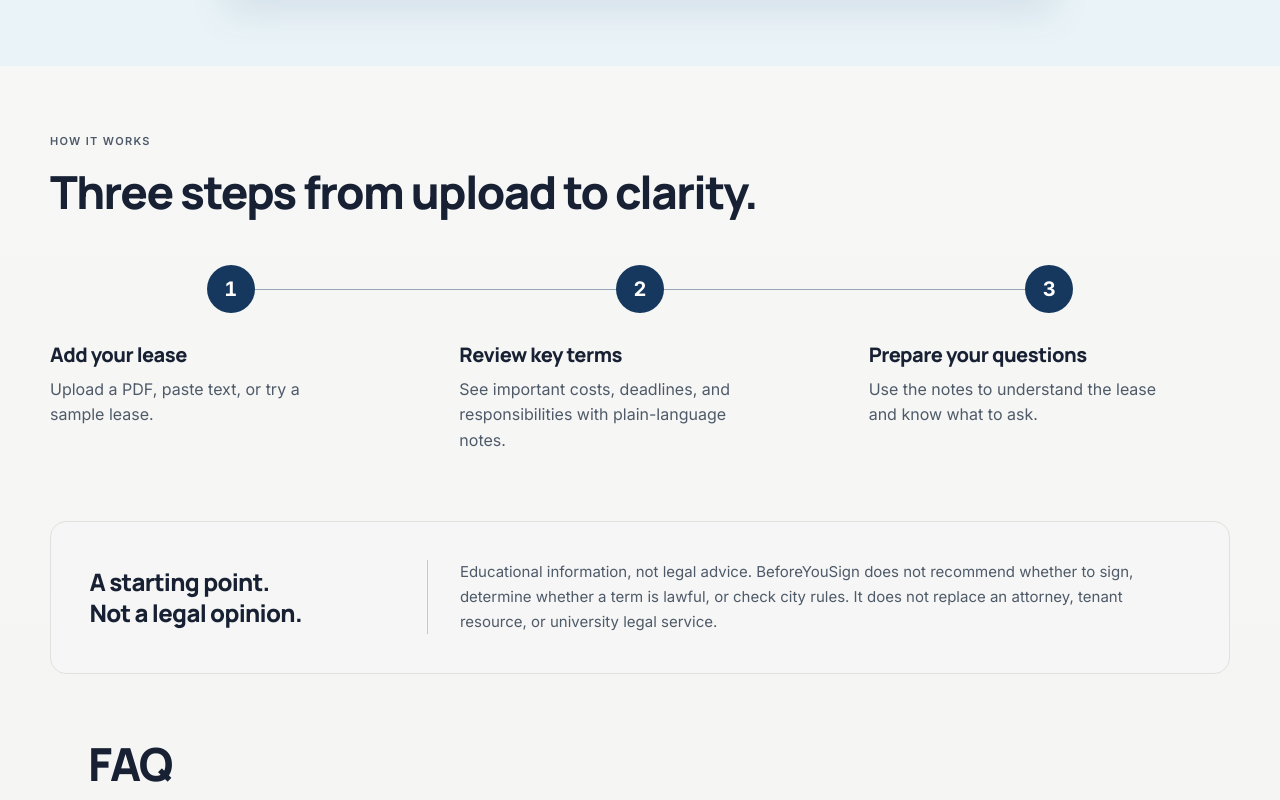
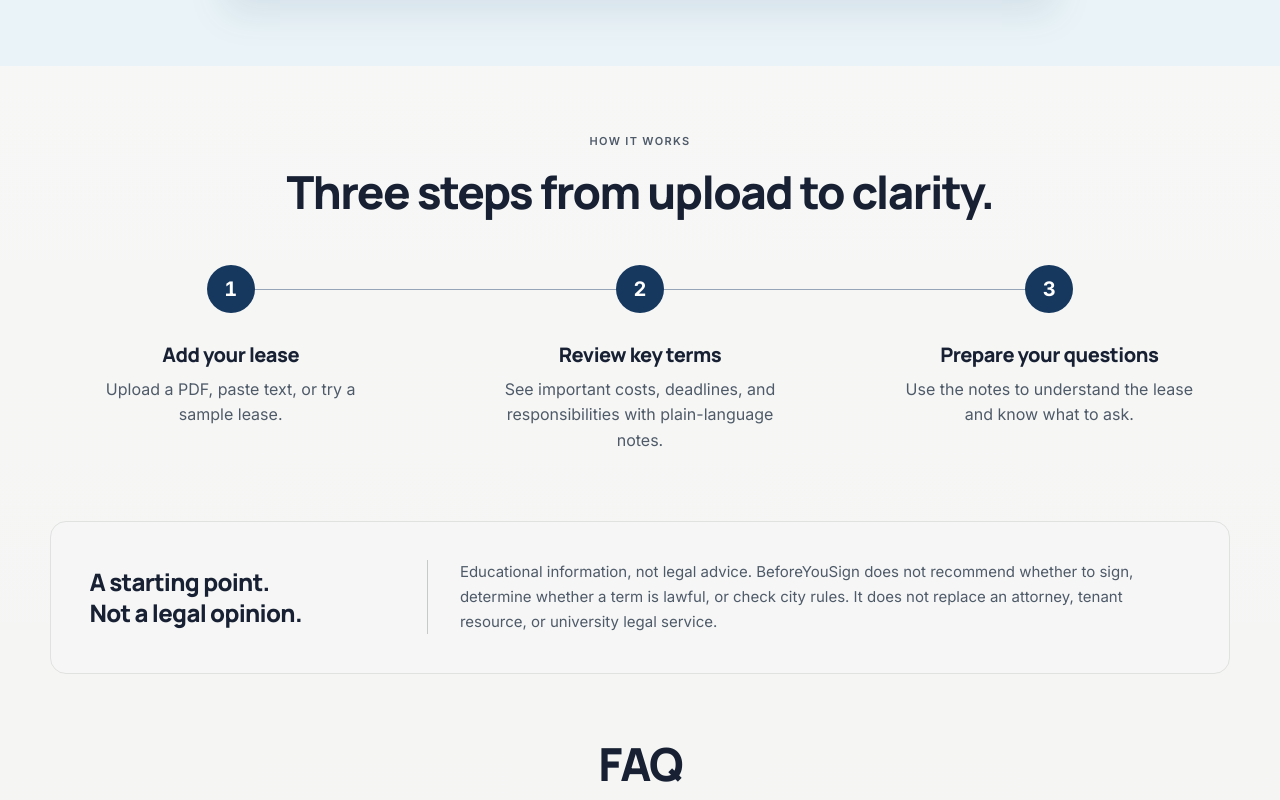
Before and after one commit to ChimdumebiNebolisa/BeforeYouSign, a Next.js app: page / in a window 1280 px wide. Shown: the part 1780-2580 px from the top of the page. Built offline with nearby package versions, Linux system fonts and the light colour scheme.

Commit message:
Center process copy and FAQ headings

```diff
--- a/src/app/globals.css
+++ b/src/app/globals.css
@@ -447,6 +447,8 @@
 }
 
 .bys-process h2 { margin-block-start: 1rem; }
+.bys-process > .bys-landing-label,
+.bys-process > h2 { text-align: center; }
 .bys-process-list {
   position: relative;
   display: grid;
@@ -535,6 +537,9 @@
   color: var(--muted-foreground);
 }
 
+.bys-landing-faq > h2,
+.bys-faq-intro { text-align: center; }
+
 .bys-faq-surface {
   margin-block-start: 1.5rem;
   border: 1px solid color-mix(in srgb, var(--border) 65%, white);
@@ -615,8 +620,8 @@
     border-block-start: 1px solid color-mix(in srgb, var(--primary) 45%, white);
   }
   .bys-process-step { grid-row: span 3; grid-template-columns: minmax(0, 1fr); grid-template-rows: subgrid; row-gap: 1.75rem; }
-  .bys-process-step > div { display: grid; grid-row: span 2; grid-template-rows: subgrid; row-gap: 0.5rem; }
-  .bys-process-step p { margin-block-start: 0; }
+  .bys-process-step > div { display: grid; grid-row: span 2; grid-template-rows: subgrid; row-gap: 0.5rem; text-align: center; }
+  .bys-process-step p { margin-block-start: 0; margin-inline: auto; }
   .bys-process-step:not(:last-child)::after { content: none; }
   .bys-process-node { position: relative; justify-self: center; }
 }
```
Also changed, not shown: 1 other file (tests, documents, lock files or other folders).
